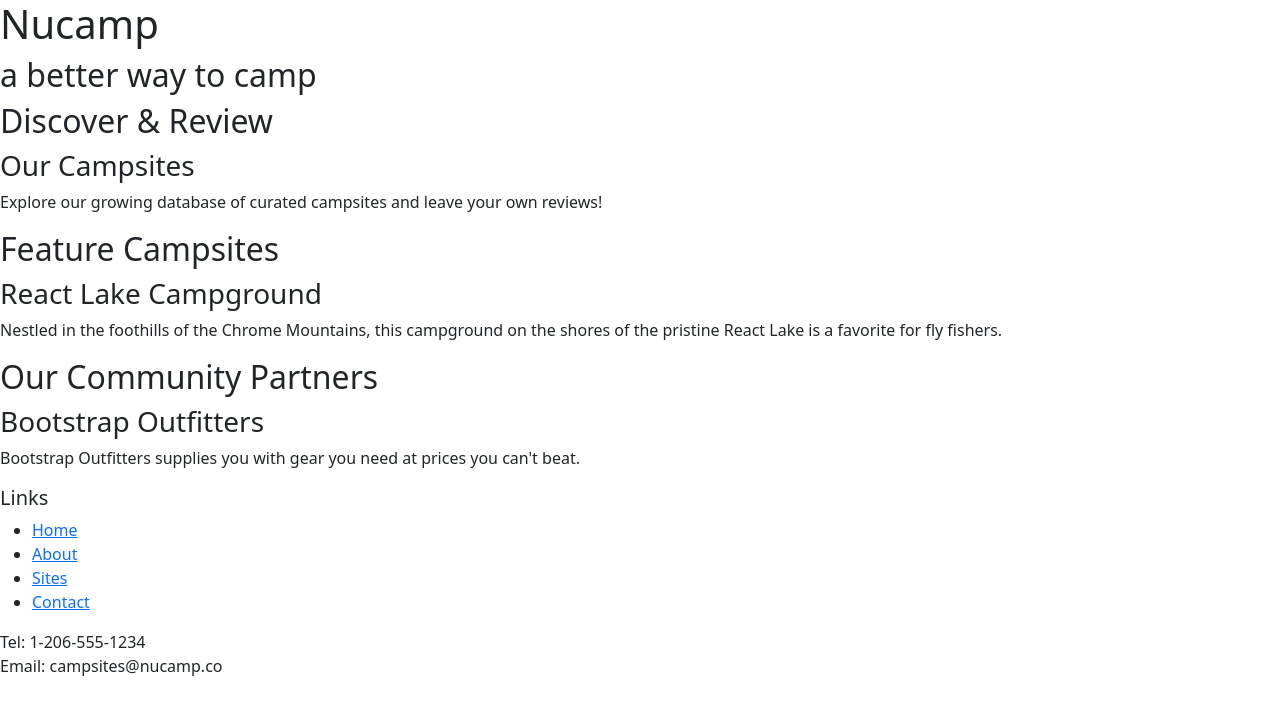
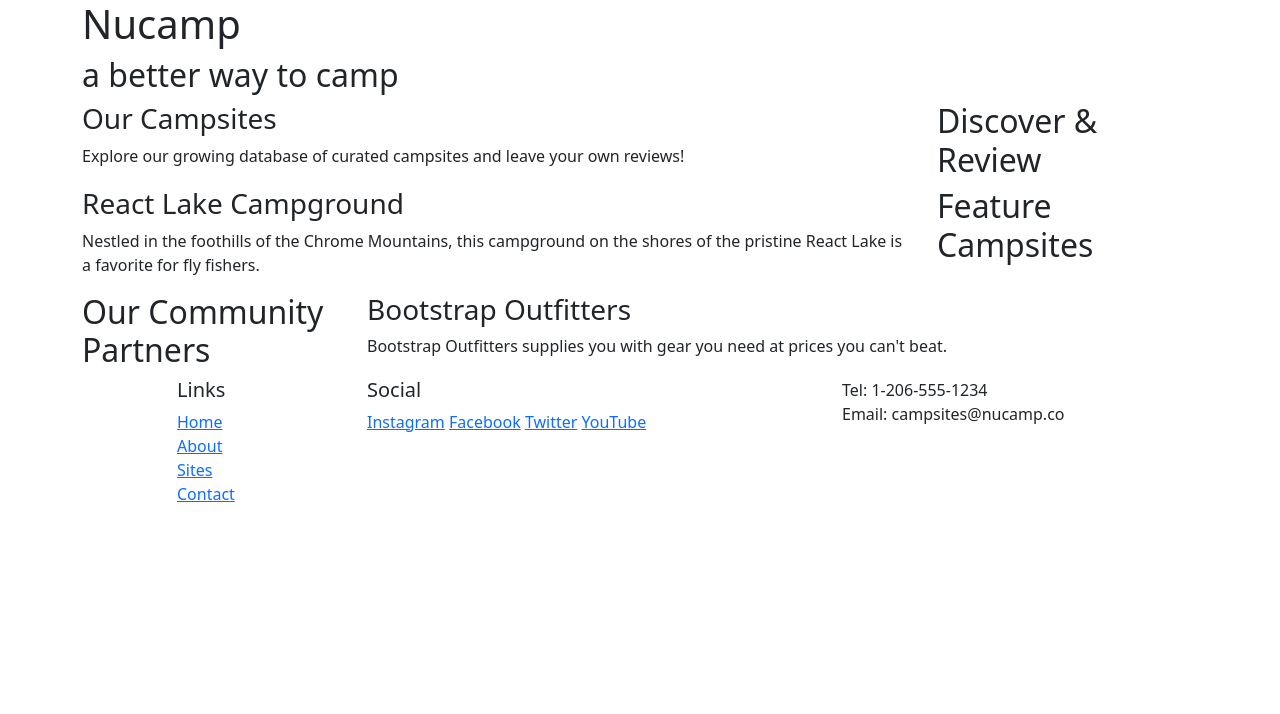
Before and after one commit to biancajade95/nucampsite, a website: page index.html in a window 1280 px wide. Drawn offline with nearby package versions, Linux system fonts and the light colour scheme.

Commit message:
Bootstrap Grid

```diff
--- a/index.html
+++ b/index.html
@@ -9,43 +9,73 @@
 </head>
 <body>
     <header>
-        <div>
+        <div class="container">
+            <div class="row">
+                <div class="col">
                     <h1>Nucamp</h1>
                     <h2>a better way to camp</h2>
                 </div>
+            </div>
+        </div>
     </header>
 
-    <div>
+    <div class="container">
+        <div class="row">
+            <div class="col-sm-4 order-sm-last col-md-3">
                 <h2>Discover & Review</h2>
+            </div>
+            <div class="col">
                 <h3>Our Campsites</h3>
                 <p>Explore our growing database of curated campsites and leave your own reviews!</p>
             </div>
+        </div>
 
-    <div>
+
+        <div class="row">
+            <div class="col-sm-4 order-sm-last col-md-3">
                 <h2>Feature Campsites</h2>
+            </div>
+            <div class="col">
                 <h3>React Lake Campground</h3>
                 <p>Nestled in the foothills of the Chrome Mountains, this campground on the shores of the pristine React Lake is a favorite for fly fishers.</p>
             </div>
+        </div>
 
-    <div>
+        <div class="row">
+            <div class="col-sm-4 col-md-3">
                 <h2>Our Community Partners</h2>
+            </div>
+            <div class="col">
                 <h3>Bootstrap Outfitters</h3>
                 <p>Bootstrap Outfitters supplies you with gear you need at prices you can't beat.</p>
             </div>
+        </div>
+    </div>
 
     <footer>
-        <div>
+        <div class="container">
+            <div class="row">
+                <div class="col-4 col-sm-2 offset-1">
                     <h5>Links</h5>
-            <ul>
+                    <ul class="list-unstyled">
                         <li><a href="#">Home</a></li>
                         <li><a href="#">About</a></li>
                         <li><a href="#">Sites</a></li>
                         <li><a href="#">Contact</a></li>
                     </ul>
                 </div>
-        <div>
+                <div class="col-6 col-sm-5">
+                    <h5>Social</h5>
+                    <a href="http://instagram.com/">Instagram</a>
+                    <a href="http://facebook.com/">Facebook</a>
+                    <a href="http://twitter.com/">Twitter</a>
+                    <a href="http://youtube.com/">YouTube</a>
+                </div>
+                <div class="col-sm-4">
                     Tel: 1-206-555-1234<br />
                     Email: campsites@nucamp.co
+                </div>
+           </div>
         </div>
     </footer>
 
```
Lines whose indentation alone changed are shown as unchanged.
